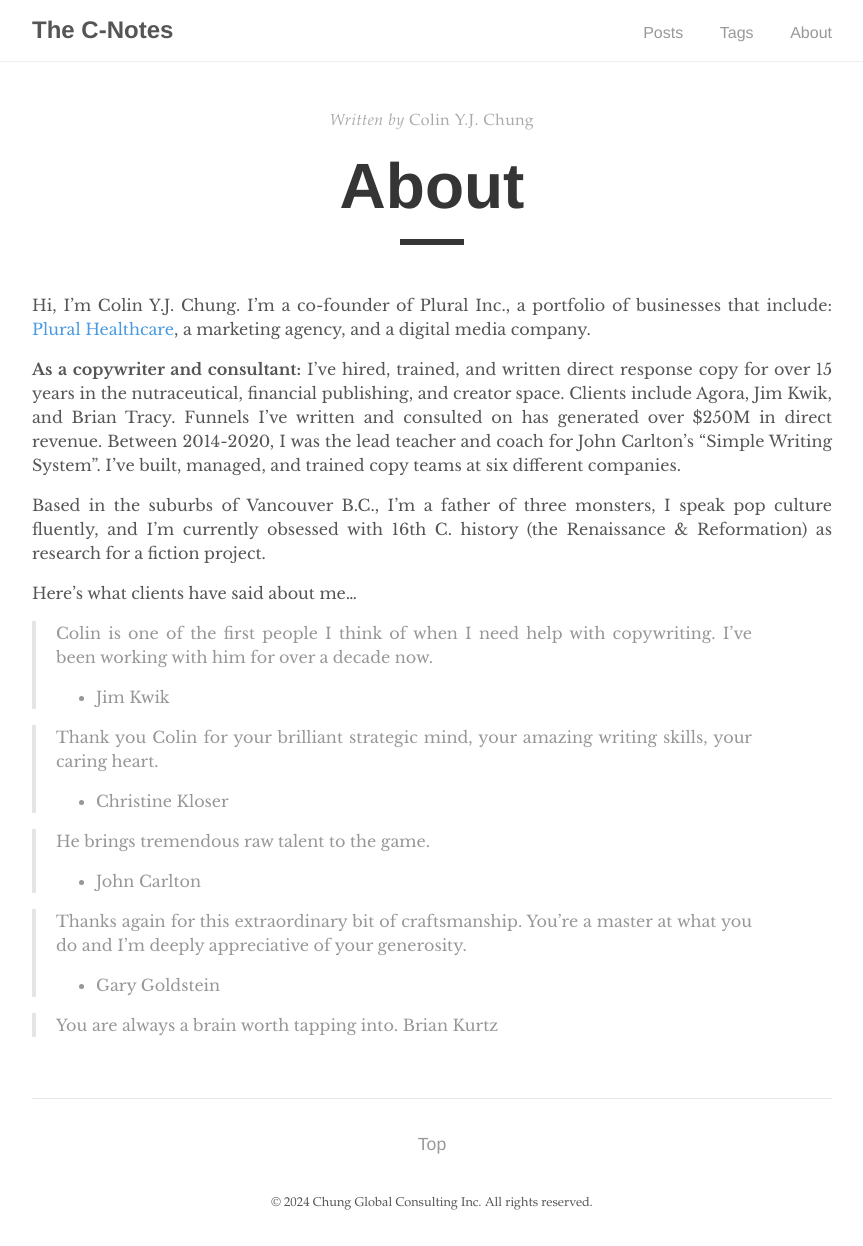
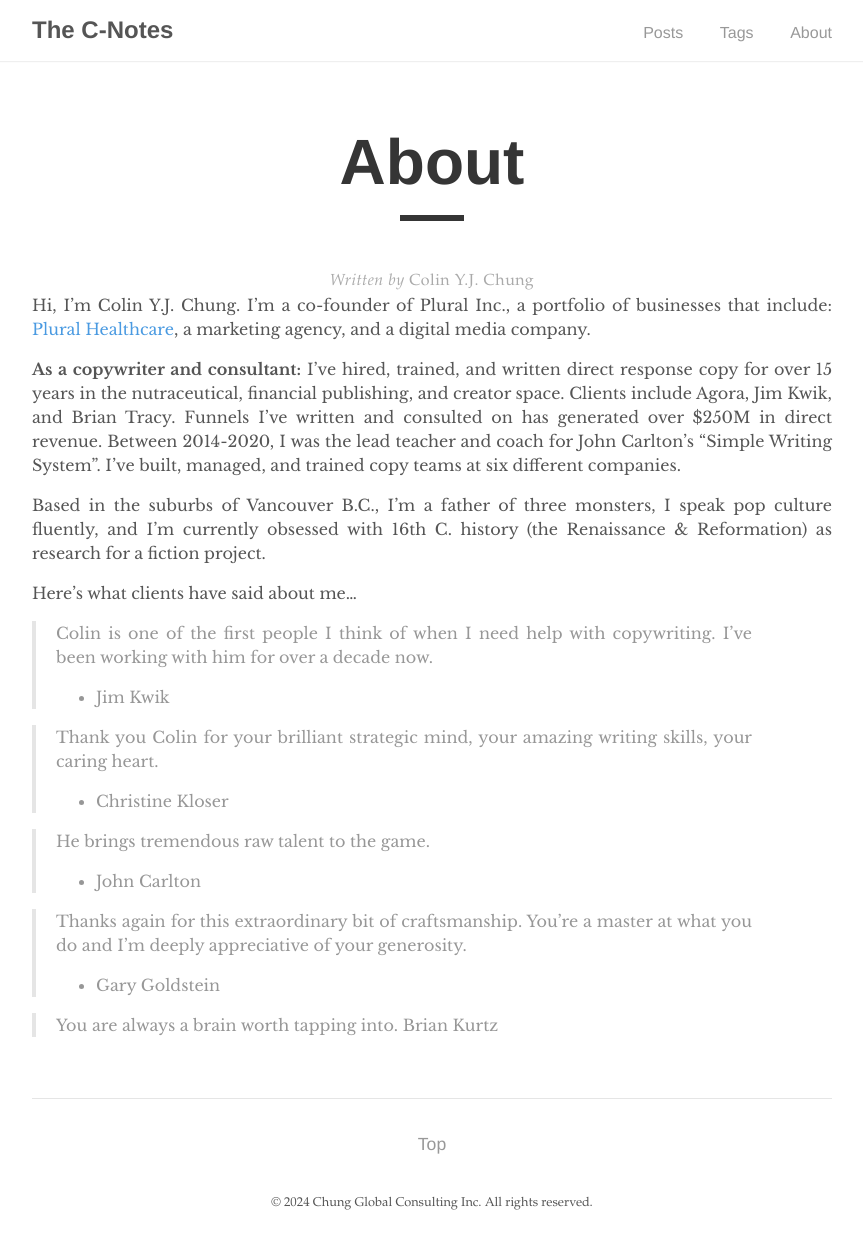
Before and after one commit to colinyjchung/cnotes, a Jekyll site: the page built from _pages/about.md, in a window 1280 px wide. Shown: the whole page, without its empty margins (208-1071 px from the left). Built offline with Jekyll 4.4.1, drawn with Linux system fonts in a browser that asks for light colours.

Commit message:
Update post.html

```diff
--- a/_layouts/post.html
+++ b/_layouts/post.html
@@ -3,6 +3,8 @@ layout: default
 ---
 
 <div class="post">
+  <h1 class="post-title">{{ page.title }}</h1>
+  <div class="post-line"></div>
   <div class="post-info">
     <span>Written by</span>
     {% if page.author %}
@@ -16,9 +18,6 @@ layout: default
       <span>on&nbsp;</span><time datetime="{{ page.date }}">{{ page.date | date: "%B %d, %Y" }}</time>
     {% endif %}
   </div>
-
-  <h1 class="post-title">{{ page.title }}</h1>
-  <div class="post-line"></div>
 
   {{ content }}
 </div>
```
